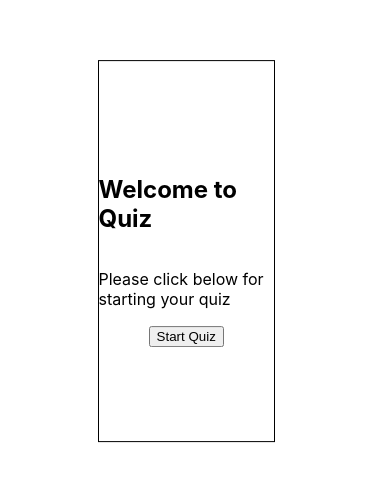
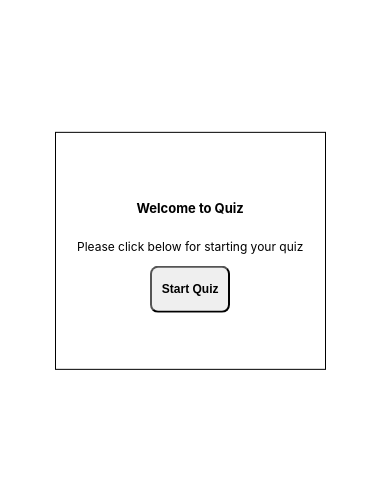
Before and after one commit to piyusht2411/75way_Piyush-Thakur_COER, a React (Create React App) app: page / in a window 390 px wide. Shown: the part 171-652 px from the top of the page. Built offline with nearby package versions, Linux system fonts and the light colour scheme.

Commit message:
some changes

```diff
--- a/src/Page/Home.css
+++ b/src/Page/Home.css
@@ -12,3 +12,45 @@
     left: 25%;
   transform: translate(0, -50%);
 }
+.homeButton{
+  margin: auto;
+    width: 106px;
+    height: 59px;
+    font-size: 16px;
+    font-weight: 800;
+    border-radius: 8px;
+    cursor: pointer;
+}
+@media screen and (max-width: 480px) {
+  .homeButton {
+      margin: auto;
+      width: 80px;
+      height: 47px;
+      font-size: 12px;
+      font-weight: 800;
+      border-radius: 8px;
+      cursor: pointer;
+  }
+  .homeContainer {
+      border: 1px solid black;
+      width: 69vw;
+      height: 28vh;
+      margin: auto;
+      display: flex;
+      flex-direction: column;
+      align-items: center;
+      justify-content: center;
+      position: absolute;
+      top: 50%;
+      left: 14%;
+      transform: translate(0, -50%);
+  }
+  .homeContainer h2{
+      font-size: 13px;
+  font-weight: 700;
+  }
+  .homeContainer p{
+      font-size: 12px;
+  }
+
+}
--- a/src/Page/Home.tsx
+++ b/src/Page/Home.tsx
@@ -7,7 +7,7 @@ const Home = () => {
     <div className='homeContainer'>
     <h2>Welcome to Quiz</h2>
     <p>Please click below for starting your quiz</p>
-    <Link to='/quiz'><button>Start Quiz</button></Link>
+    <Link to='/quiz'><button className='homeButton'>Start Quiz</button></Link>
     </div>
 
 
--- a/src/components/Quiz.css
+++ b/src/components/Quiz.css
@@ -43,6 +43,13 @@
     cursor: pointer;
 
 }
+.submitButton{
+
+    width: 106px!important;
+    height: 59px!important;
+    font-size: 16px!important;
+    font-weight: 800!important;
+}
 
 
 .mytimer{
@@ -52,8 +59,8 @@
 }
 .resultContainer{
     border: 1px solid black;
-    width: 45vw;
-    height: 45vh;
+    width: 33vw;
+    height: 33vh;
     margin: auto;
     display: flex;
     flex-direction: column;
@@ -61,10 +68,43 @@
     justify-content: center;
     position: absolute;
     top: 50%;
-    left: 25%;
-  transform: translate(0, -50%);
+    left: 31%;
+    transform: translate(0, -50%);
 }
 .allQueshions{
     width: 35vw;
     padding: 15px;
 }
+@media screen and (max-width: 480px) {
+    .submitButton {
+        margin: auto;
+        width: 80px;
+        height: 47px;
+        font-size: 12px;
+        font-weight: 800;
+        border-radius: 8px;
+        cursor: pointer;
+    }
+    .resultContainer {
+        border: 1px solid black;
+        width: 69vw;
+        height: 28vh;
+        margin: auto;
+        display: flex;
+        flex-direction: column;
+        align-items: center;
+        justify-content: center;
+        position: absolute;
+        top: 50%;
+        left: 14%;
+        transform: translate(0, -50%);
+    }
+    .resultContainer h2{
+        font-size: 13px;
+    font-weight: 700;
+    }
+    .resultContainer p{
+        font-size: 12px;
+    }
+
+}
--- a/src/components/Quiz.tsx
+++ b/src/components/Quiz.tsx
@@ -198,7 +198,8 @@ const Quiz = () => {
      {!result? <><h1>Quiz App</h1> <hr/></>: <></>}
 
       {result?<div className='resultContainer'><h2>You scored {score} out of {data.length}</h2>
-      <button onClick={reset}>Retry</button></div>:<>
+      <p>You may retry to score better</p>
+      <button className='submitButton' onClick={reset}>Retry</button></div>:<>
       <h2>{index+1}. {question.question}</h2>
       <ul>
         <li ref={Option1} onClick = {(e)=>{checkAns(e,1)}}>{question.option1}</li>
```
